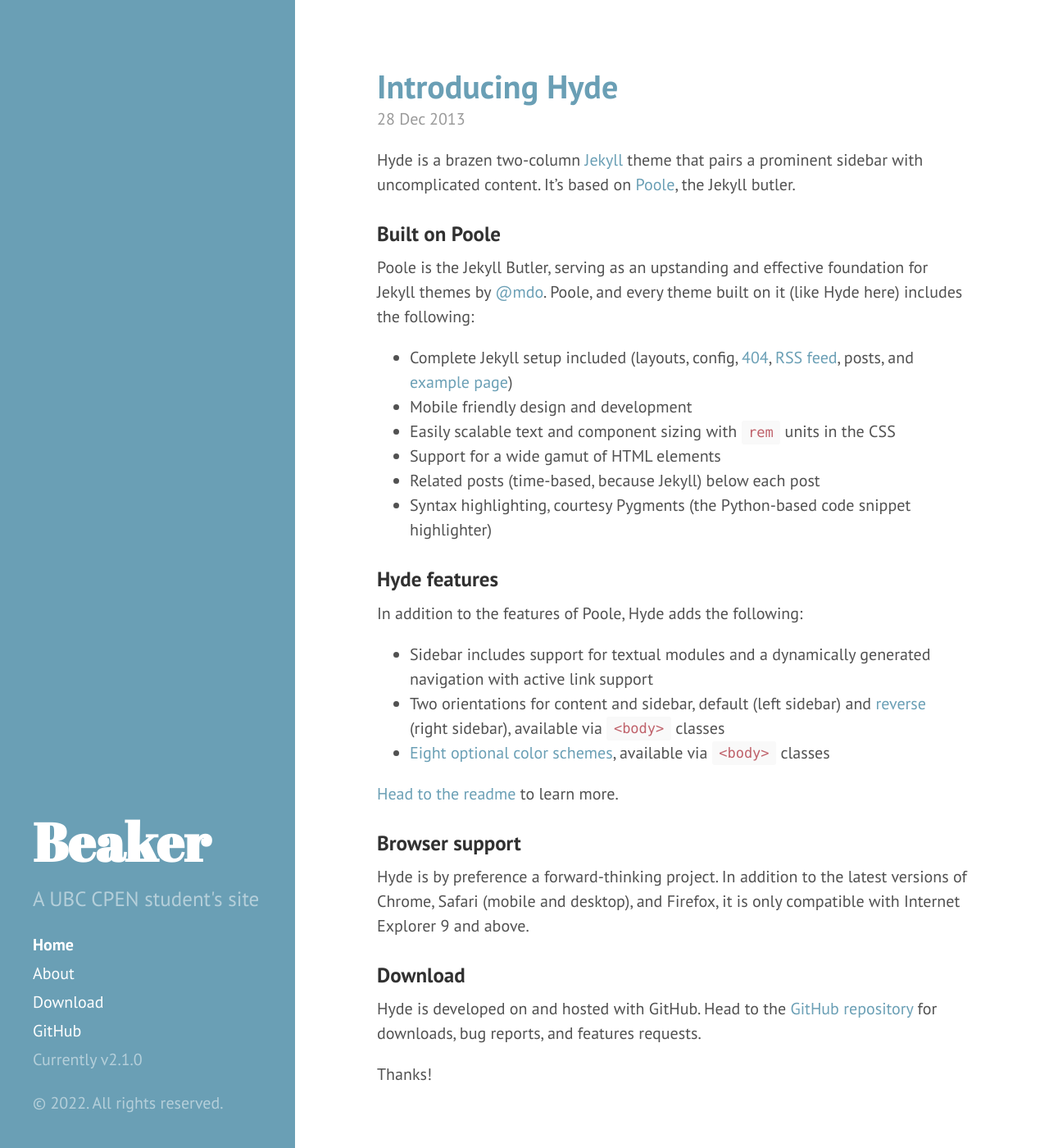
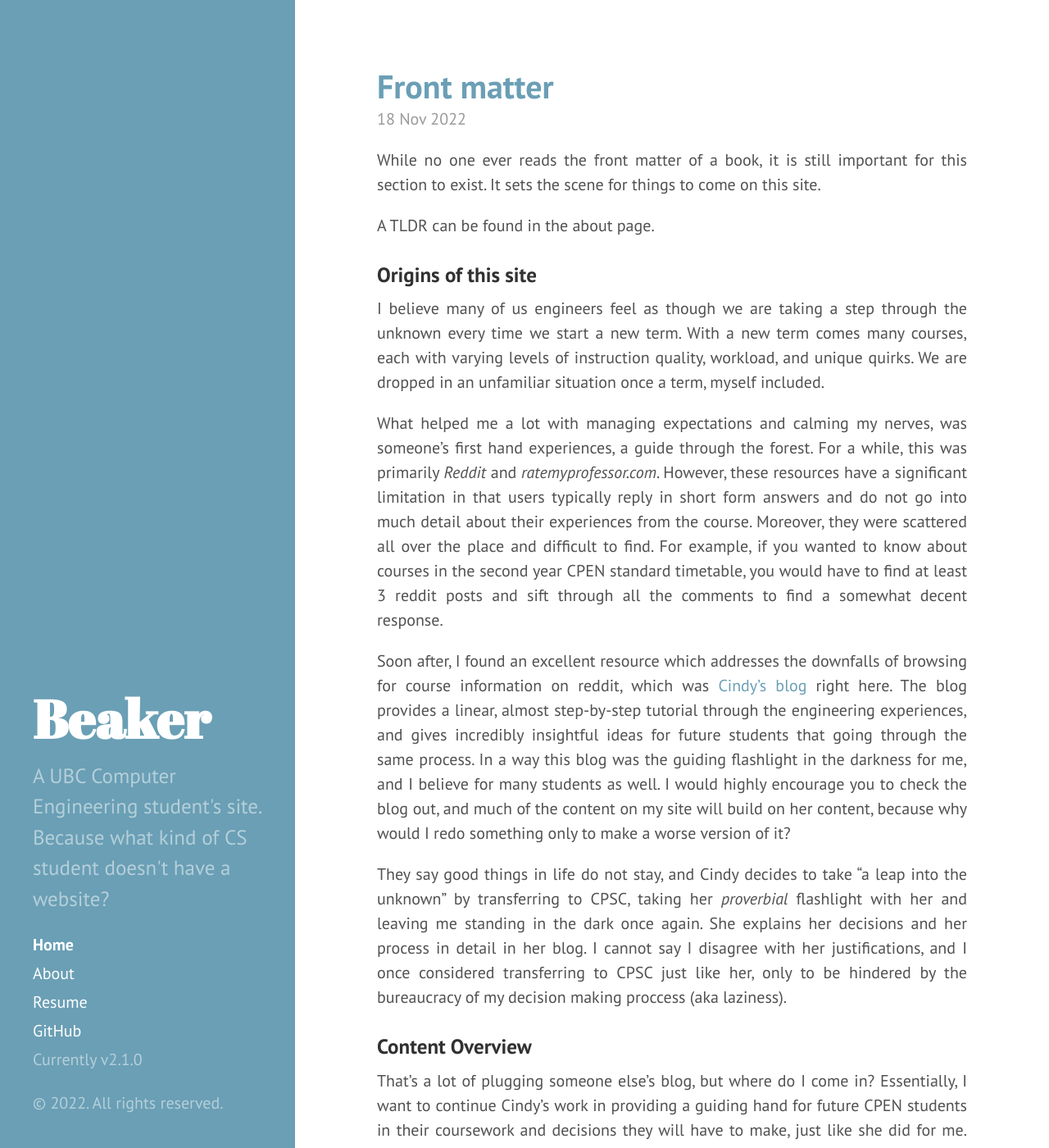
Before and after one commit to 18chanp1/18chanp1.github.io, a Jekyll site: the page built from index.html, in a window 1280 px wide and 1400 px high. Shown: the whole window at 82% size. Built offline with Jekyll 4.4.1, drawn with Linux system fonts in a browser that asks for light colours; the list of posts is cut into pages by our own code; some of the changed text lies outside the part shown.

Commit message:
added resume, first post

```diff
--- a/_config.yml
+++ b/_config.yml
@@ -20,12 +20,13 @@
 
 
 
-title: Bill
+title: Beaker
 email: 18chanp1@gmail.com
 description: >- # this means to ignore newlines until "baseurl:"
-  A UBC Computer Engineering student's site
+  A UBC Computer Engineering student's site. Because what kind of CS student
+  doesn't have a website?
 baseurl: "/" # the subpath of your site, e.g. /blog
-url: "18chanp1.github.io/" # the base hostname & protocol for your site, e.g. http://example.com
+url: 18chanp1.github.io/ # the base hostname & protocol for your site, e.g. http://example.com
 github_username:  18chanp1
 
 # Build settings
@@ -58,14 +59,13 @@
 exclude:
  - samples
 
-# Permalinks
+#Permalinks
 # permalink:        pretty
 # relative_permalinks: true
 
 # Setup
 title:            Beaker
-tagline:          'A Jekyll theme'
-description:      "A UBC CPEN student's site"
+tagline:          A UBC CPEN student's site
 url:              18chanp1.github.io/
 baseurl:          /
 
--- a/_includes/sidebar.html
+++ b/_includes/sidebar.html
@@ -26,7 +26,7 @@
         {% endif %}
       {% endfor %}
 
-      <a class="sidebar-nav-item" href="{{ site.github.repo }}/archive/v{{ site.version }}.zip">Download</a>
+      <!-- <a class="sidebar-nav-item" href="{{ site.github.repo }}/archive/v{{ site.version }}.zip">Download</a> -->
       <a class="sidebar-nav-item" href="{{ site.github.repo }}">GitHub</a>
       <span class="sidebar-nav-item">Currently v{{ site.version }}</span>
     </nav>
--- /dev/null
+++ b/_posts/2022-11-18-FirstPost.md
@@ -0,0 +1,74 @@
+---
+layout: post
+title: Front matter
+---
+
+While no one ever reads the front matter of a book, it is
+still important for this section to exist. It sets the scene
+for things to come on this site.
+
+A TLDR can be found in the about page.
+
+### Origins of this site
+I believe many of us engineers feel as though we are taking a step
+through the unknown every time we start a new term. With a new term
+comes many courses, each with varying levels of instruction quality,
+workload, and unique quirks. We are dropped in an unfamiliar situation
+once a term, myself included.
+
+What helped me a lot with managing expectations and calming my nerves,
+was someone's first hand experiences, a guide through the forest.
+For a while, this was primarily *Reddit* and *ratemyprofessor.com*.
+However, these resources have a significant limitation in that users
+typically reply in short form answers and do not go into much
+detail about their experiences from the course. Moreover, they were
+scattered all over the place and difficult to find. For example, if
+you wanted to know about courses in the second year CPEN standard
+timetable, you would have to find at least 3 reddit posts and sift
+through all the comments to find a somewhat decent response.
+
+Soon after, I found an excellent resource which addresses
+the downfalls of browsing for course information on reddit, which was
+[Cindy's blog](https://cindyxmiao.github.io/blog/) right here. The
+blog provides a linear, almost step-by-step tutorial through the
+engineering experiences, and gives incredibly insightful ideas for
+future students that going through the same process. In a way this
+blog was the guiding flashlight in the darkness for me, and I believe
+for many students as well. I would highly encourage you to check the
+blog out, and much of the content on my site will build on her content,
+because why would I redo something only to make a worse version of it?
+
+They say good things in life do not stay, and Cindy decides to take
+"a leap into the unknown" by transferring to CPSC, taking her
+*proverbial* flashlight with her and leaving me standing in the dark
+once again. She explains her decisions and her process in detail in her
+blog. I cannot say I disagree with her justifications, and I once
+considered transferring to CPSC just like her, only to be hindered by
+the bureaucracy of my decision making proccess (aka laziness).
+
+### Content Overview
+
+That's a lot of plugging someone else's blog, but where do I come in?
+Essentially, I want to continue Cindy's work in providing a guiding
+hand for future CPEN students in their coursework and decisions they
+will have to make, just like she did for me. This site will continue
+where she left off, covering CPEN 2nd year courses (from term 2), CPEN
+3rd year courses, and other bits and pieces that I feel are important
+for my future comrades. Most of the content will likely be CPEN related,
+given that I do not enjoy writing. I am purely doing this for the sake
+of any future CPEN soul. Most of the content is pretty niche here, since
+you could just google popular content anyways, which is obviously much
+better in quality than I have to offer.
+
+### Disclaimers
+Please do not hold me responsible for any inaccuracies or harmful effects
+that happen as as result of you acting on my information. Purely reference only. You are also not allowed to comment on my poor writing
+skills. After all, I chose engineering to avoid ever having to attend
+another English class. I also cannot promise I can post often, since I
+am not in CPSC, but CPEN.
+
+Thank you for entertaining my ramblings and chains of thought.
+
+### Questions? Enquiries?
+
+Email: 18chanp1@gmail.com
--- a/about.md
+++ b/pages/about.md
@@ -7,10 +7,18 @@
 * I am a third year computer engineering student at the University of British Columbia
   in Vancouver, Canada
 * When I was in first and second year, I found [Cindy's blog](https://cindyxmiao.github.io)
-  incredibly useful for me. It helped me see what was coming up ahead. Make sure to check
+  incredibly useful for me to see what was coming up ahead. Make sure to check
   her site out.
 * However, Cindy decided to transfer to computer science, taking her *proverbial* flashlight
   with her on a new adventure and leaving me in the dark - at least for the latter part of
   second year and third year.
 * I want to continue where she left off, and I hope my experiences may be useful for some of you
-  prospective CPEN students out there, just like Cindy's blog.
+  prospective CPEN students out there, just like Cindy's blog was for me.
+
+
+Suggestions or comments? Email: 18chanp1@gmail.com
+
+
+This site was contructed with [Jekyll](https://jekyllrb.com/), using
+the [hyde](https://github.com/poole/hyde) template. Sorry for being a copycat,
+but your ideas are just so good.
--- a/public/css/hyde.css
+++ b/public/css/hyde.css
@@ -32,8 +32,29 @@
  */
 
 html {
+  font-family: "Baskerville","PT Sans", Helvetica, Arial, sans-serif;
+}
+
+h1 {
   font-family: "PT Sans", Helvetica, Arial, sans-serif;
 }
+
+h2 {
+  font-family: "PT Sans", Helvetica, Arial, sans-serif;
+}
+
+h3 {
+  font-family: "PT Sans", Helvetica, Arial, sans-serif;
+}
+
+.posts p {
+  font-family: "Baskerville","PT Sans", Helvetica, Arial, sans-serif;
+  text-align: justify;
+  text-justify: auto;
+}
+
+
+
 @media (min-width: 48em) {
   html {
     font-size: 16px;
```
Also changed, not shown: pages/cv.md (added, +11 -0 lines), public/favicon.ico, samples/2012-02-06-whats-jekyll.md (renamed from _posts/2012-02-06-whats-jekyll.md), samples/2013-12-28-introducing-hyde.md (renamed from _posts/2013-12-28-introducing-hyde.md), 1 other file.
